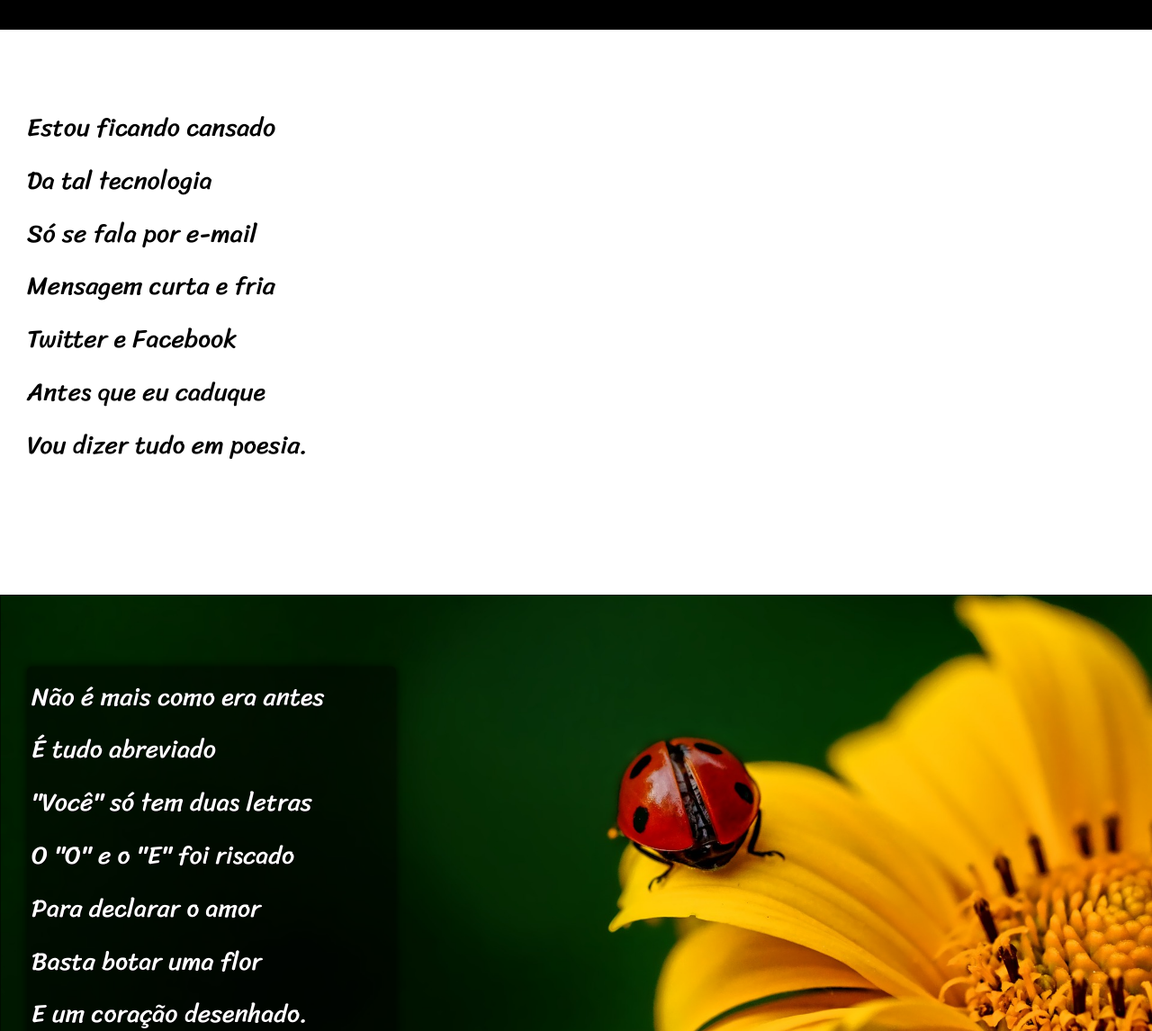
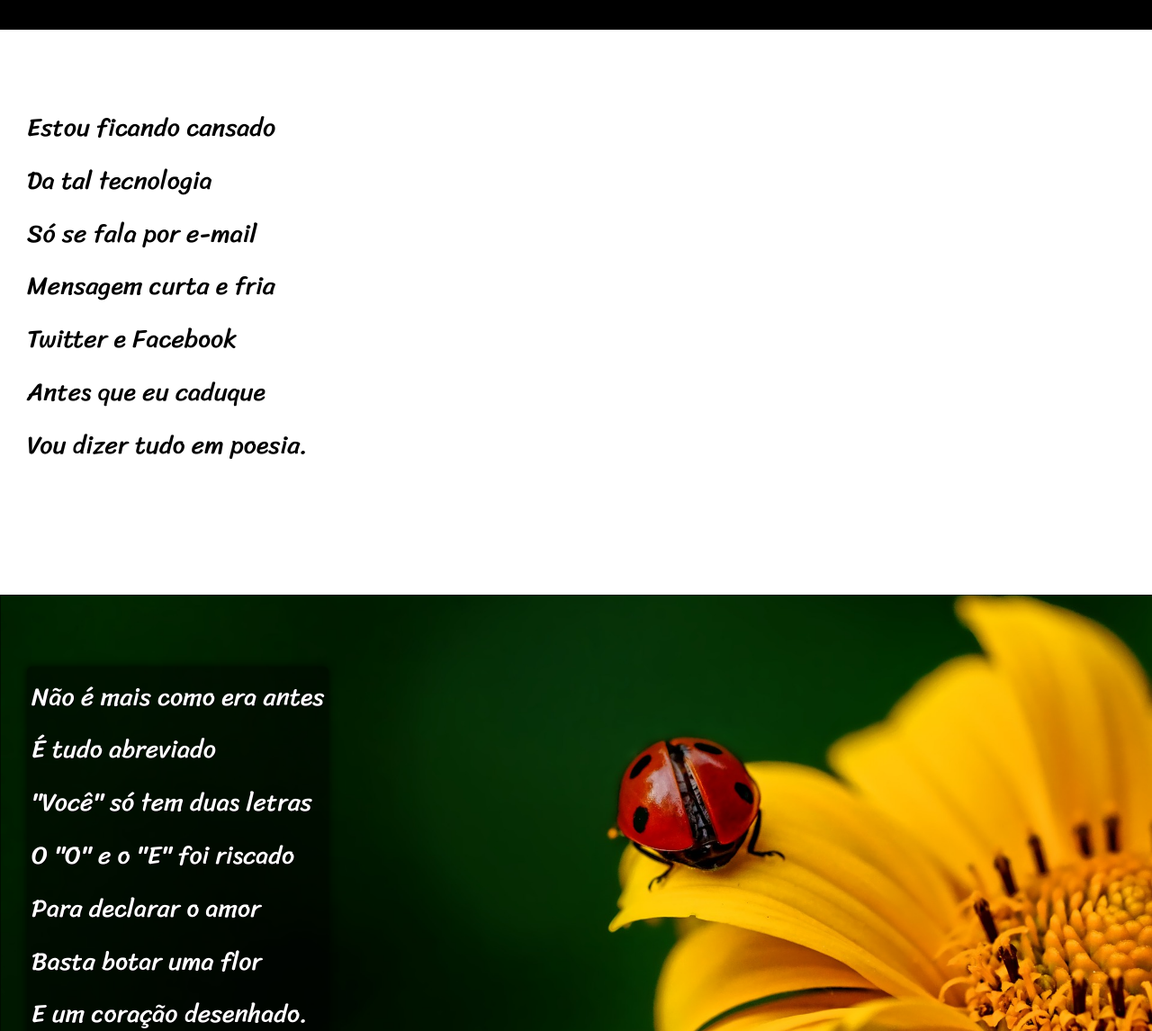
Before and after one commit to kevyngabriel/projeto-cordel, a plain HTML site: page index.html in a window 1280 px wide. Shown: the part 154-1300 px from the top of the page at 90% size. Drawn offline with Linux system fonts and the light colour scheme.

Commit message:
Update style.css

```diff
--- a/estilo/style.css
+++ b/estilo/style.css
@@ -77,7 +77,7 @@ section.imagem > p {
     display: inline-block;
     padding: 5px;
     background-color: rgba(0, 0, 0, 0.493);
-    width: 400px;
+    width: max-content auto;
     border-radius: 5px;
     box-shadow: 0px 0px 10px rgba(0, 0, 0, 0.822);
     text-shadow: 1px 1px 0px black;
```
